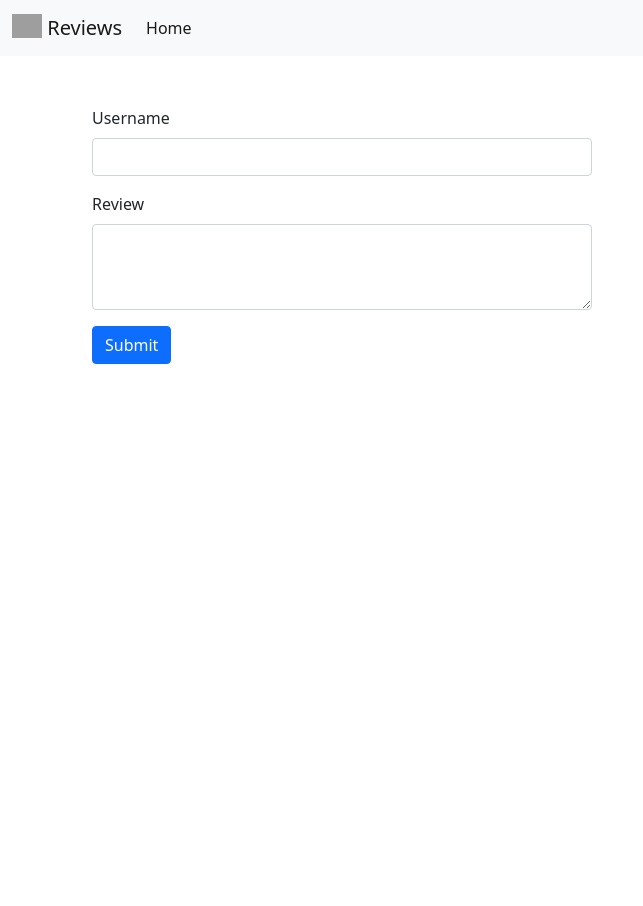
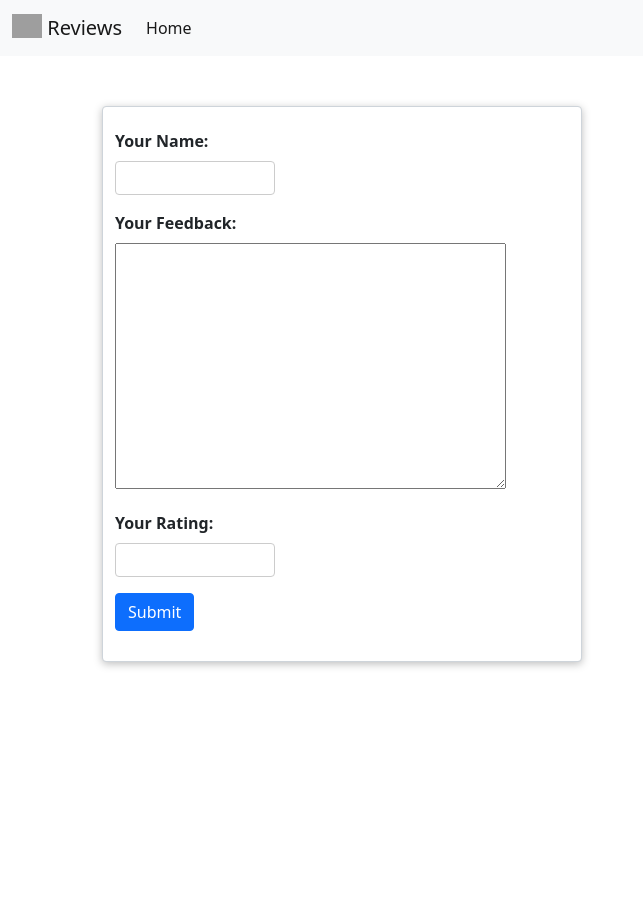
Before and after one commit to Prasetya-Adi/Django-Udemy, a Django app: page /reviews/ in a window 1280 px wide. Shown: the whole page, without its empty margins (0-643 px from the left). Run offline with Django 3.2, Linux system fonts and the light colour scheme; grey boxes are pictures that could not be loaded.

Commit message:
Add new form column in a manual way

```diff
--- /dev/null
+++ b/webapp/reviews/forms.py
@@ -0,0 +1,12 @@
+from django import forms
+from django.forms.widgets import Textarea
+
+
+class ReviewForms(forms.Form):
+    user_name = forms.CharField(label='Your Name', max_length=10, error_messages={
+        'required': 'Your name is required to this form.',
+        'max_length': 'Your name is must 10 character',
+    })
+    review_text = forms.CharField(
+        label='Your Feedback', widget=Textarea, max_length=200)
+    rating = forms.IntegerField(label='Your Rating', min_value=1, max_value=5)
--- a/webapp/reviews/static/reviews/css/style.css
+++ b/webapp/reviews/static/reviews/css/style.css
@@ -8,4 +8,74 @@
     margin-left: 10px;
 }
 
-.wrapper {}
+body {
+    font-family: sans-serif;
+    margin: 0;
+}
+
+form {
+    margin: 3rem auto;
+    width: 90%;
+    max-width: 30rem;
+    padding: 1rem;
+    border-radius: 12px;
+    background-color: white;
+    box-shadow: 0 2px 8px rgba(0, 0, 0, 0.26);
+}
+
+button {
+    cursor: pointer;
+    padding: 0.5rem 1.5rem;
+    border-radius: 6px;
+    background-color: #1f0050;
+    color: white;
+    border: 1px solid #1f0050;
+}
+
+button:hover,
+button:active {
+    background-color: #320777;
+    border-color: #320777;
+}
+
+.form-control {
+    margin-bottom: 1rem;
+}
+
+.form-control input {
+    font: inherit;
+    padding: 0.25rem;
+    border-radius: 4px;
+    border: 1px solid #ccc;
+    display: block;
+    width: 10rem;
+}
+
+.form-control input:focus {
+    border-color: #1f0050;
+    outline: none;
+    background-color: #f4eeff;
+}
+
+.form-control label {
+    font-weight: bold;
+    display: block;
+    margin-bottom: 0.5rem;
+}
+
+.errorlist {
+    list-style: none;
+    margin: 0.5rem 0;
+    padding: 0;
+    color: #680000;
+}
+
+
+.error input {
+    border-color: #680000;
+    background-color: #fde3e3;
+}
+
+.error label {
+    color: #680000;
+}
--- a/webapp/reviews/templates/reviews/base.html
+++ b/webapp/reviews/templates/reviews/base.html
@@ -8,10 +8,10 @@
     <meta name="viewport" content="width=device-width, initial-scale=1">
 
     <!-- Bootstrap CSS -->
+    <link rel="stylesheet" href="{% static 'reviews/css/style.css' %}">
     <link href="https://cdn.jsdelivr.net/npm/bootstrap@5.0.2/dist/css/bootstrap.min.css" rel="stylesheet"
         integrity="sha384-EVSTQN3/azprG1Anm3QDgpJLIm9Nao0Yz1ztcQTwFspd3yD65VohhpuuCOmLASjC" crossorigin="anonymous">
     <!-- LOCAS CSS -->
-    <link rel="stylesheet" href="{% static 'reviews/css/style.css' %}">
     <title>{% block Title %}{% endblock Title %}</title>
 </head>
 
--- a/webapp/reviews/templates/reviews/index.html
+++ b/webapp/reviews/templates/reviews/index.html
@@ -5,26 +5,29 @@
 {% block Content %}
 <div class="top-wrapper">
     <div class="wrapper">
-        <div class="form">
-            <form method="POST">
+        <div>
+            <form method="POST" class="form-control">
                 {% csrf_token %}
-                <div class="mb-3">
-                    <label for="username" class="form-label">Username</label>
-                    <input type="text" class="form-control {% if has_error %} is-invalid {% endif %}" id="username"
-                        name="username">
-                    {% if has_error %}
-                    <div class="invalid-feedback">Isi nama anda!</div>
-                    {% endif %}
+                <div class="form-group mb-3 mt-3 {% if form.user_name.errors %} error {% endif %} ">
+                    {{form.user_name.label_tag }}
+                    {{form.user_name }}
+                    {{form.user_name.errors }}
                 </div>
-
-                <div class="mb-3">
-                    <label for="review" class="form-label">Review</label>
-                    <textarea type="text" class="form-control" id="review" rows="3" name="review"> </textarea>
+                <div class="form-group mb-3 mt-3 {% if form.review_text.errors %} error {% endif %} ">
+                    {{form.review_text.label_tag }}
+                    {{form.review_text }}
+                    {{form.review_text.errors }}
                 </div>
-
-                <button type="submit" class="btn btn-primary">Submit</button>
+                <div class="form-group mb-3 mt-3 {% if form.rating.errors %} error {% endif %} ">
+                    {{form.rating.label_tag }}
+                    {{form.rating }}
+                    {{form.rating.errors }}
+                </div>
+                <div class="form-group mb-4">
+                    <button type="submit" class="btn btn-primary">Submit</button>
+                </div>
             </form>
         </div>
     </div>
-</div>
-{% endblock Content %}
+
+    {% endblock Content %}
--- a/webapp/reviews/views.py
+++ b/webapp/reviews/views.py
@@ -1,30 +1,23 @@
 from django.conf.urls import url
 from django.http.response import HttpResponse
 from django.shortcuts import render, HttpResponseRedirect
+
+from .forms import ReviewForms
 
 # Create your views here.
 
 
 def index(request):
-    contex = {
-        'title': 'Reviews',
-        'has_error': False,
-    }
+    if request.method == "POST":
+        form = ReviewForms(request.POST)
 
-    if request.method == "POST":
-        entered_username = request.POST['username']
-        entered_review = request.POST['review']
+        if form.is_valid():
+            print(form.cleaned_data)
+            return HttpResponseRedirect('/reviews/you')
 
-        if entered_username == '':
-            return render(request, 'reviews/index.html',  {
-                'has_error': True,
-            })
-
-        print(entered_username)
-        print(entered_review)
-        return HttpResponseRedirect('/reviews/you')
-
-    return render(request, 'reviews/index.html', contex)
+    else:
+        form = ReviewForms()
+    return render(request, 'reviews/index.html', {'title': "Reviews", 'form': form})
 
 
 def you(request):
```
